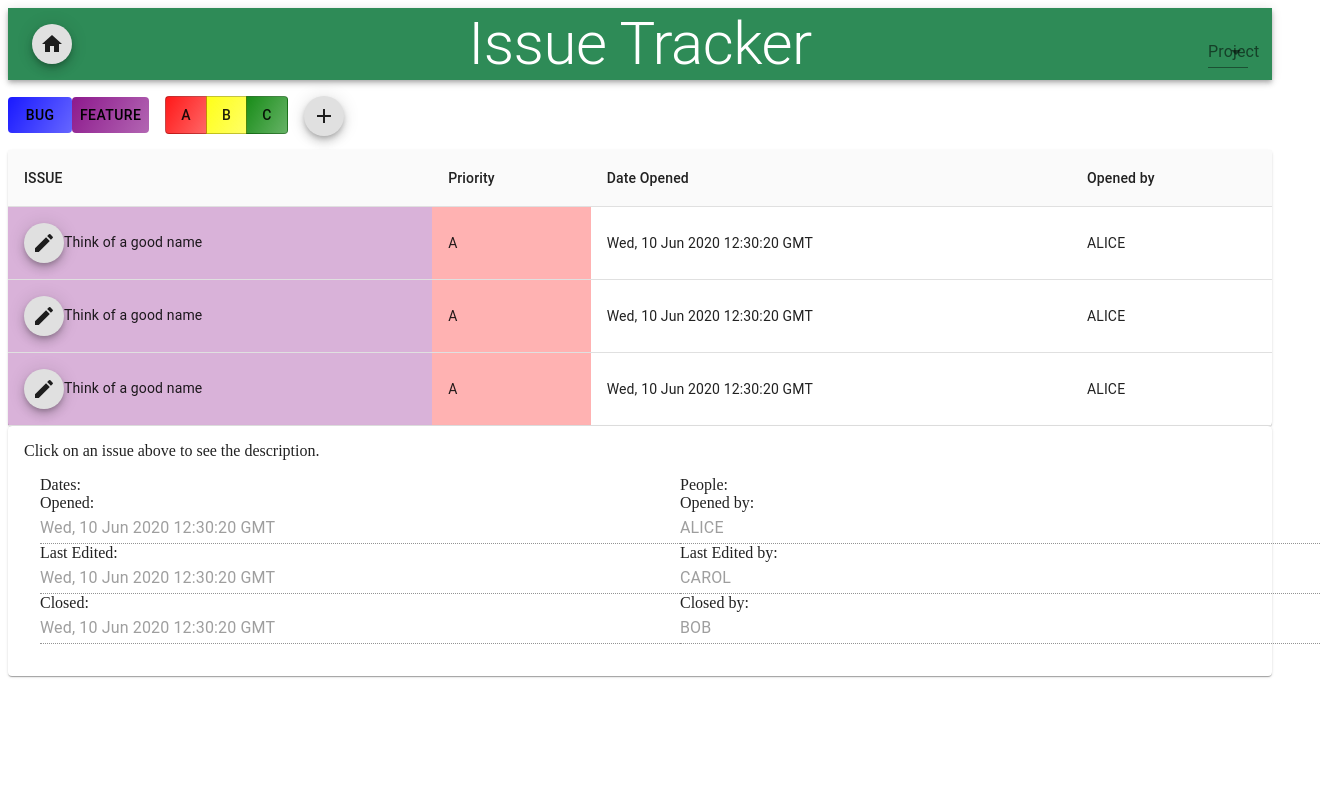
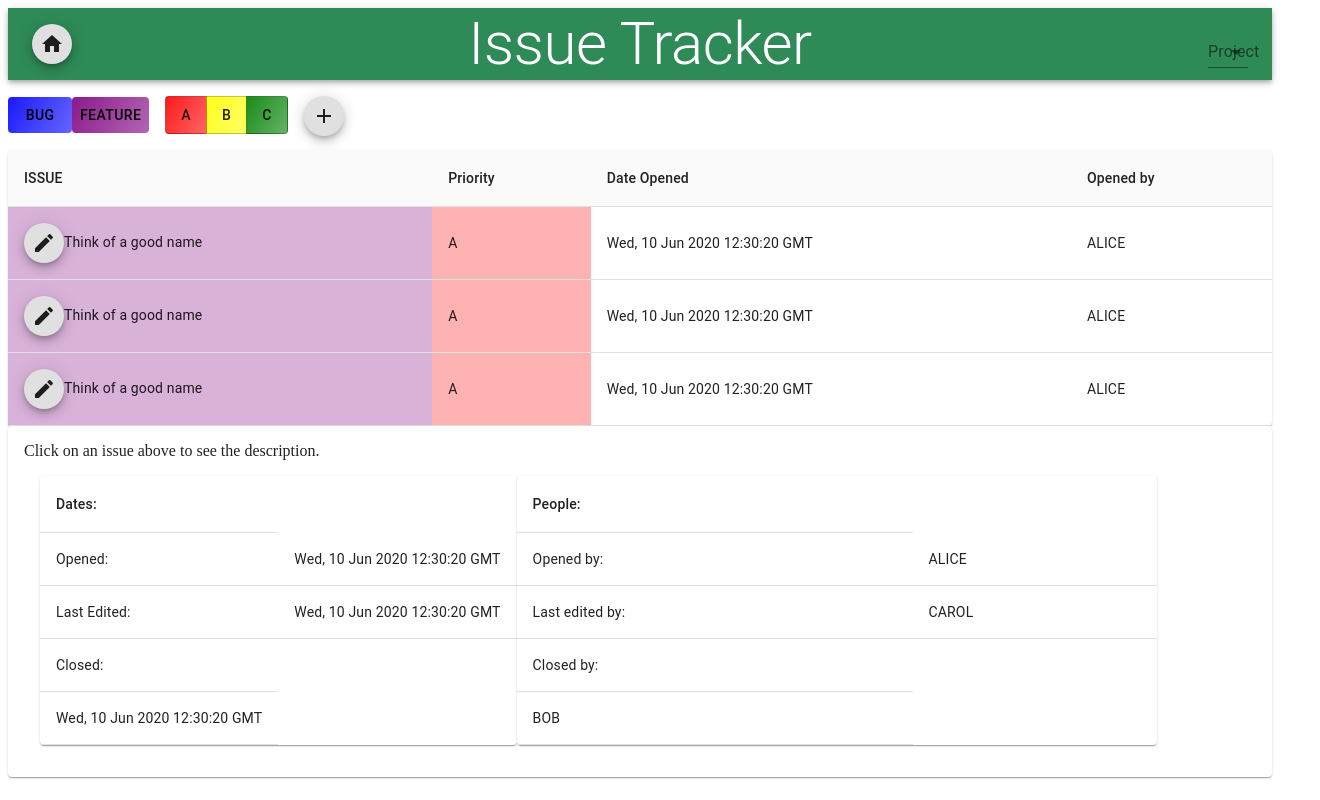
Before and after one commit to wmcooper2/issue-tracker, a React (Create React App) app: page /#/ in a window 1280 px wide. Before the commit this address led to /#/bugs. Shown: the whole page, 1320 px wide, since content can reach past the window. Built offline with nearby package versions, Linux system fonts and the light colour scheme; no server answers.

Commit message:
Changed the "Date.now()" to "new Date()" but I'm still getting the same issues. I think I need to ask someone for help.

```diff
--- a/src/components/dashboard.jsx
+++ b/src/components/dashboard.jsx
@@ -1,13 +1,11 @@
 import React from "react";
 import Box from "@material-ui/core/Box";
-import FormGroup from "@material-ui/core/FormGroup";
-import Input from "@material-ui/core/Input";
 import IssueTable from "./issueTable";
 import Paper from "@material-ui/core/Paper";
 
 import IssueDates from "./issueDates";
+import IssuePeople from "./issuePeople";
 import { connect } from "react-redux";
-import { dateFormat3 } from "../utilities/utilities";
 import { makeStyles } from "@material-ui/core/styles";
 
 const customStyles = makeStyles({
@@ -26,7 +24,6 @@ const customStyles = makeStyles({
 
 const Dashboard = ({ issue }) => {
   const styles = customStyles();
-  const inputStyle = { width: "100%", minWidth: "50vw" };
   return (
     <React.Fragment>
       <Box className={styles.projectDashboard}>
@@ -36,48 +33,11 @@ const Dashboard = ({ issue }) => {
         <Box component="div">{issue.description}</Box>
 
         <Box component="div" className={styles.details}>
-          {/* Dates */}
           <IssueDates></IssueDates>
-
-          {/* The dates and the people fields should update in a similar way... */}
-
-          {/* People */}
-          <FormGroup>
-            <Box component="div">
-              People:
-            <Box>
-                Opened by:
-              <Input
-                  disabled={true}
-                  defaultValue={issue.people === undefined ? null : issue.people.opened}
-                  name="peopleOpened"
-                  style={inputStyle}
-                ></Input>
-              </Box>
-              <Box>
-                Last Edited by:
-              <Input
-                  disabled={true}
-                  defaultValue={issue.people === undefined ? null : issue.people.lastEdited}
-                  name="peopleLastEdited"
-                  style={inputStyle}
-                ></Input>
-              </Box>
-              <Box>
-                Closed by:
-              <Input
-                  disabled={true}
-                  defaultValue={issue.people === undefined ? null : issue.people.closed}
-                  name="peopleClosed"
-                  style={inputStyle}
-                ></Input>
-              </Box>
-            </Box>
-          </FormGroup>
-
+          <IssuePeople></IssuePeople>
         </Box>
       </Paper>
-    </React.Fragment >
+    </React.Fragment>
   );
 };
 
--- a/src/components/issueDates.jsx
+++ b/src/components/issueDates.jsx
@@ -3,52 +3,71 @@ import React from "react";
 import Box from "@material-ui/core/Box";
 import FormGroup from "@material-ui/core/FormGroup";
 import Input from "@material-ui/core/Input";
-
 import { connect } from "react-redux";
-// import { dateFormat } from "../utilities/utilities";
 import { dateFormat3 } from "../utilities/utilities";
 
+
+
+import { makeStyles } from "@material-ui/core/styles";
+import Paper from "@material-ui/core/Paper";
+import Table from "@material-ui/core/Table";
+import TableBody from "@material-ui/core/TableBody";
+import TableCell from "@material-ui/core/TableCell";
+import TableContainer from "@material-ui/core/TableContainer";
+import TableHead from "@material-ui/core/TableHead";
+import TableRow from "@material-ui/core/TableRow";
+
+
+
 const IssueDates = ({ issue }) => {
-    // const dateLastEdited =
-    // issue.dates !== undefined ? issue.dates.lastEdited : null;
-    // const dateClosed = issue.dates !== undefined ? issue.dates.closed : null;
     const inputStyle = { width: "100%", minWidth: "50vw" };
     return (
-        <FormGroup>
-            <Box component="div">
-                Dates:
-              <Box>
-                    Opened:
-                <Input
-                        disabled={true}
-                        defaultValue={issue.dates === undefined ? null : dateFormat3(issue.dates.opened)}
-                        name="dateOpened"
-                        style={inputStyle}
-                    ></Input>
-                </Box>
-                <Box>
-                    Last Edited:
-                <Input
-                        disabled={true}
-                        defaultValue={issue.dates === undefined ? null : dateFormat3(issue.dates.lastEdited)}
-                        name="dateLastEdited"
-                        style={inputStyle}
-                    ></Input>
-                </Box>
-                <Box>
-                    Closed:
-                <Input
-                        disabled={true}
-                        defaultValue={issue.dates === undefined ? null : dateFormat3(issue.dates.closed)}
-                        name="dateClosed"
-                        style={inputStyle}
-                    ></Input>
-                </Box>
-            </Box>
-        </FormGroup>
-
+        <Paper>
+            <Table>
+                <TableHead>
+                    <TableRow>
+                        <TableCell>
+                            Dates:
+                    </TableCell>
+                    </TableRow>
+                </TableHead>
+                <TableBody>
+                    <TableRow>
+                        <TableCell>
+                            Opened:
+                        </TableCell>
+                        <TableCell>
+                            {issue.dates === undefined ? null : dateFormat3(issue.dates.opened)}
+                        </TableCell>
+                    </TableRow>
+                    <TableCell>
+                        Last Edited:
+                    </TableCell>
+                    <TableCell>
+                        {issue.dates === undefined ? null : dateFormat3(issue.dates.lastEdited)}
+                    </TableCell>
+                    <TableRow>
+                        <TableCell>
+                            Closed:
+                    </TableCell>
+                    </TableRow>
+                    <TableCell>
+                        {issue.dates === undefined ? null : dateFormat3(issue.dates.closed)}
+                    </TableCell>
+                </TableBody>
+            </Table>
+        </Paper >
     );
 };
+
+//the maxHeight property forces the scroll ability to show up when the list exceeds the given height
+const customStyles = makeStyles({
+    table: { maxHeight: "50vh" },
+    bug: { backgroundColor: "blue" },
+    feature: { backgroundColor: "purple" },
+    test: { backgroundColor: "seagreen" },
+});
+
 
 const mapStateToProps = ({ issue }) => ({
     issue,
--- a/src/components/issuePeople.jsx
+++ b/src/components/issuePeople.jsx
@@ -1,50 +1,68 @@
 import React from "react";
-import FormGroup from "@material-ui/core/FormGroup";
-import Box from "@material-ui/core/Box";
-import Input from "@material-ui/core/Input";
 import { connect } from "react-redux";
+
+import { makeStyles } from "@material-ui/core/styles";
+import Paper from "@material-ui/core/Paper";
+import Table from "@material-ui/core/Table";
+import TableBody from "@material-ui/core/TableBody";
+import TableCell from "@material-ui/core/TableCell";
+import TableContainer from "@material-ui/core/TableContainer";
+import TableHead from "@material-ui/core/TableHead";
+import TableRow from "@material-ui/core/TableRow";
+
+
+//the maxHeight property forces the scroll ability to show up when the list exceeds the given height
+const customStyles = makeStyles({
+  table: { width: "100%", minWidth: "50vw" },
+});
+
 
 const IssuePeople = (props) => {
   const { issue } = props;
-  const inputStyle = { width: "100%", minWidth: "50vw" };
+  const styles = customStyles();
   const personOpened = issue.people !== undefined ? issue.people.opened : null;
   const personLastEdited =
     issue.people !== undefined ? issue.people.lastEdited : null;
   const personClosed = issue.people !== undefined ? issue.people.closed : null;
   return (
+    <Paper>
+      <TableContainer className={styles.table}>
+        <Table>
+          <TableHead>
+            <TableRow>
+              <TableCell>
+                People:
+            </TableCell>
+            </TableRow>
+          </TableHead>
+          <TableBody>
+            <TableRow>
+              <TableCell>
+                Opened by:
+            </TableCell>
+              <TableCell>
+                {personOpened}
+              </TableCell>
+            </TableRow>
+            <TableCell>
+              Last edited by:
+              </TableCell>
+            <TableCell>
+              {personLastEdited}
+            </TableCell>
+            <TableRow>
+              <TableCell>
+                Closed by:
+            </TableCell>
+            </TableRow>
+            <TableCell>
+              {personClosed}
+            </TableCell>
+          </TableBody>
+        </Table>
+      </TableContainer>
+    </Paper >
 
-    <FormGroup>
-      <Box component="div">
-        People:
-        <Box>
-          Opened by:
-          <Input
-            disabled={true}
-            defaultValue={personOpened}
-            name="peopleOpened"
-            style={inputStyle}
-          ></Input>
-        </Box>
-        <Box>
-          Last Edited by:
-          <Input
-            disabled={true}
-            defaultValue={personLastEdited}
-            name="peopleLastEdited"
-            style={inputStyle}
-          ></Input>
-        </Box>
-        <Box>
-          Closed by:
-          <Input
-            disabled={true}
-            defaultValue={personClosed}
-            name="peopleClosed"
-            style={inputStyle}
-          ></Input>
-        </Box>
-      </Box>
-    </FormGroup>
 
   );
 };
--- a/src/components/projectSelection.jsx
+++ b/src/components/projectSelection.jsx
@@ -3,19 +3,18 @@ import FormControl from '@material-ui/core/FormControl';
 import InputLabel from '@material-ui/core/InputLabel';
 import MenuItem from '@material-ui/core/MenuItem';
 import Select from '@material-ui/core/Select';
-
+// import { makeStyles } from "@material-ui/core/styles";
 
 const ProjectSelection = () => {
     return (
         <FormControl>
             <InputLabel>Project</InputLabel>
             <Select>
-                <MenuItem>Birds</MenuItem>
+                <MenuItem>Birds and cats</MenuItem>
                 <MenuItem>Cats</MenuItem>
                 <MenuItem>Dogs</MenuItem>
             </Select>
-
-        </FormControl>
+        </FormControl >
 
     )
 };
--- a/src/utilities/constants.js
+++ b/src/utilities/constants.js
@@ -63,9 +63,9 @@ export const DEFAULT_ISSUE = {
   category: "Some category",
   priority: PRIORITY_A,
   dates: {
-    opened: Date.now(),
-    closed: Date.now(),
-    lastEdited: Date.now(),
+    opened: new Date(),
+    closed: new Date(),
+    lastEdited: new Date(),
   },
   people: {
     opened: "ALICE",
--- a/src/utilities/utilities.js
+++ b/src/utilities/utilities.js
@@ -47,10 +47,5 @@ export const dateFormat2 = (timestamp) => {
 }
 
 export const dateFormat3 = (timestamp) => {
-  // const date = new Date(timestamp).toLocaleDateString("en-US");
-  // const time = new Date(timestamp).toLocaleTimeString("en-US");
-  const date = new Date(timestamp).toUTCString();
-  // const time = new Date(timestamp).toUTCString();
-  // return `${date} ${time}`;
-  return date;
+  return new Date(timestamp).toUTCString();
 }
```
Also changed, not shown: 1 other file (tests, documents, lock files or other folders).
